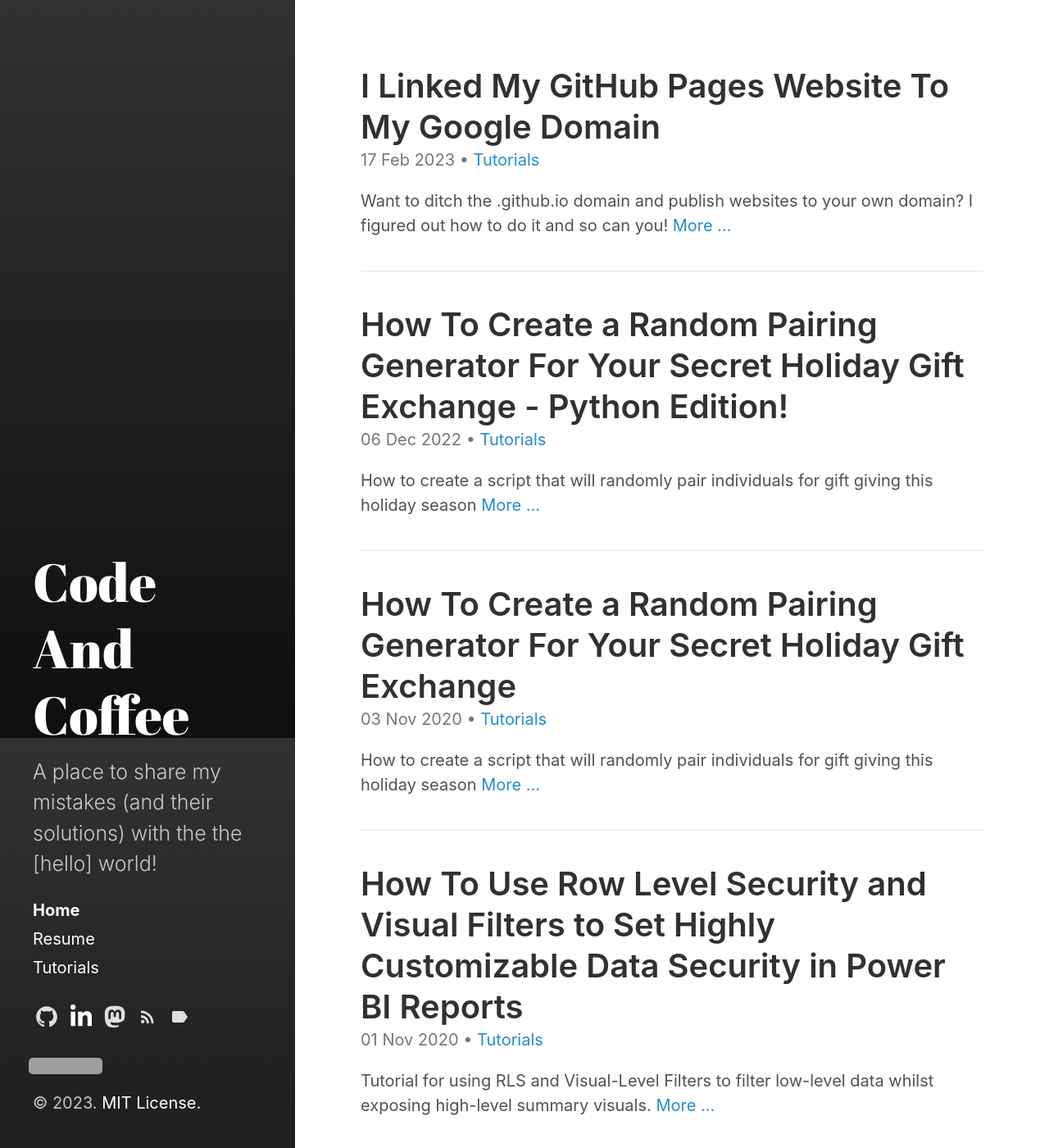
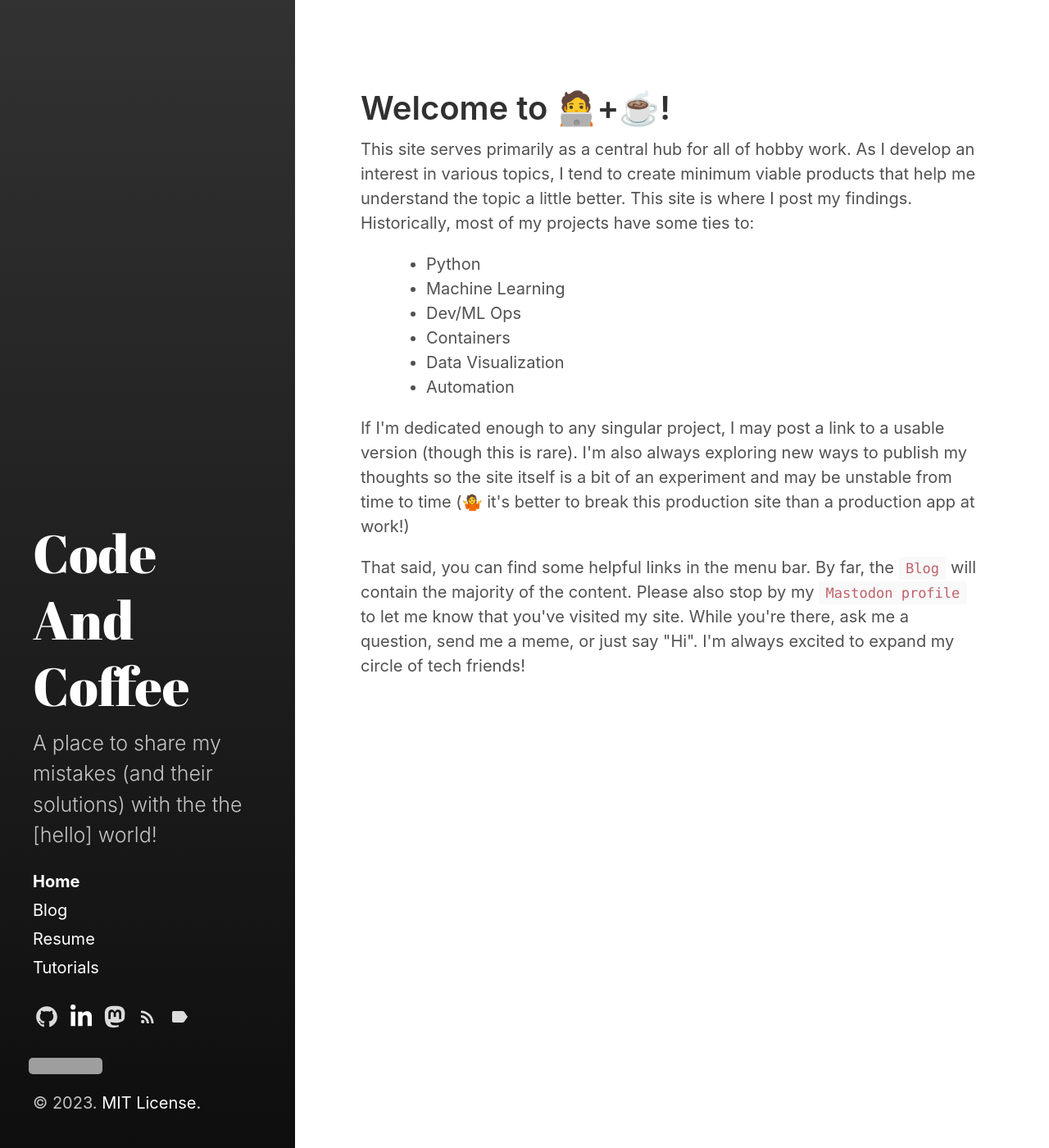
Before and after one commit to M-Barrows/Home, a Jekyll site: the page built from index.html, in a window 1280 px wide and 1400 px high. Shown: the whole window at 82% size. Built offline with Jekyll 4.4.1, drawn with Linux system fonts in a browser that asks for light colours; the list of posts is cut into pages by our own code; some of the changed text lies outside the part shown; grey boxes are pictures that could not be loaded.

Commit message:
moved blog to /blog directory rather than blog.codecoffee.org subdomain

```diff
--- a/_config.yml
+++ b/_config.yml
@@ -6,8 +6,8 @@ highlighter:      rouge
 title:            'Code And Coffee'
 tagline:          'Blog'
 description:      'A place to share my mistakes (and their solutions) with the the [hello] world!'
-url:              http://blog.codecoffee.org
-# baseurl:          '/Home'
+url:              http://codecoffee.org
+baseurl:          '/'
                   # the optional subpath of your site, e.g. "/blog"
                   # NB: This applies to all pages in your Jekyll site.
                   # If you want to move just the blog index pages but keep
@@ -18,7 +18,7 @@ author:
   name:           'M-Barrows'
 
 paginate:         5
-# paginate_path:    '/page:num'
+paginate_path:    '/blog/page:num'
                     # Or '/blog/page:num' if you want to move your index pages
 
 plugins:
@@ -28,7 +28,7 @@ plugins:
 
 # Sidebar link settings
 sidebar_home_link:  true
-# sidebar_blog_link:  '/blog'   # By default, your home page is your blog
+sidebar_blog_link:  '/blog'   # By default, your home page is your blog
                                 # page. If you change your paginate_path,
                                 # set this to the root of the paginate_path
                                 # to enable a separate blog link.
--- a/_includes/head.html
+++ b/_includes/head.html
@@ -2,7 +2,8 @@
   <link href="https://gmpg.org/xfn/11" rel="profile" />
   <meta http-equiv="X-UA-Compatible" content="IE=edge" />
   <meta http-equiv="content-type" content="text/html; charset=utf-8" />
-
+  <script async src="https://pagead2.googlesyndication.com/pagead/js/adsbygoogle.js?client=ca-pub-2695404577447132"
+     crossorigin="anonymous"></script>
   <!-- Enable responsiveness on mobile devices-->
   <meta name="viewport" content="width=device-width, initial-scale=1.0, maximum-scale=1" />
 
--- /dev/null
+++ b/blog/index.html
@@ -0,0 +1,4 @@
+---
+layout: index
+title: Home
+---
--- a/index.html
+++ b/index.html
@@ -1,4 +1,37 @@
 ---
-layout: index
-title: Home
+layout: default
+title:
 ---
+
+<h1>Welcome to 🧑‍💻+☕!</h1>
+<p>
+    This site serves primarily as a central hub for all of hobby work.
+    As I develop an interest in various topics, I tend to create minimum
+    viable products that help me understand the topic a little better. This site
+    is where I post my findings.
+
+    Historically, most of my projects have some ties to:
+    <ul style="margin-left: 4em;">
+        <li>Python</li>
+        <li>Machine Learning</li>
+        <li>Dev/ML Ops</li>
+        <li>Containers</li>
+        <li>Data Visualization</li>
+        <li>Automation</li>
+    </ul>
+
+
+    If I'm dedicated enough to any singular project,
+    I may post a link to a usable version (though this is rare). I'm also always exploring new ways to
+    publish my thoughts so the site itself is a bit of an experiment and may be unstable
+    from time to time (🤷 it's better to break this production site than a production app at work!)
+</p>
+<p>
+    That said, you can find some helpful links in the menu bar. By far, the <code>Blog</code>
+    will contain the majority of the content. Please also stop by my <code>Mastodon profile</code>
+    to let me know that you've visited my site. While you're there, ask me a question, send me a meme,
+    or just say "Hi". I'm always excited to expand my circle of tech friends!
+</p>
+<p>
+
+</p>
```
